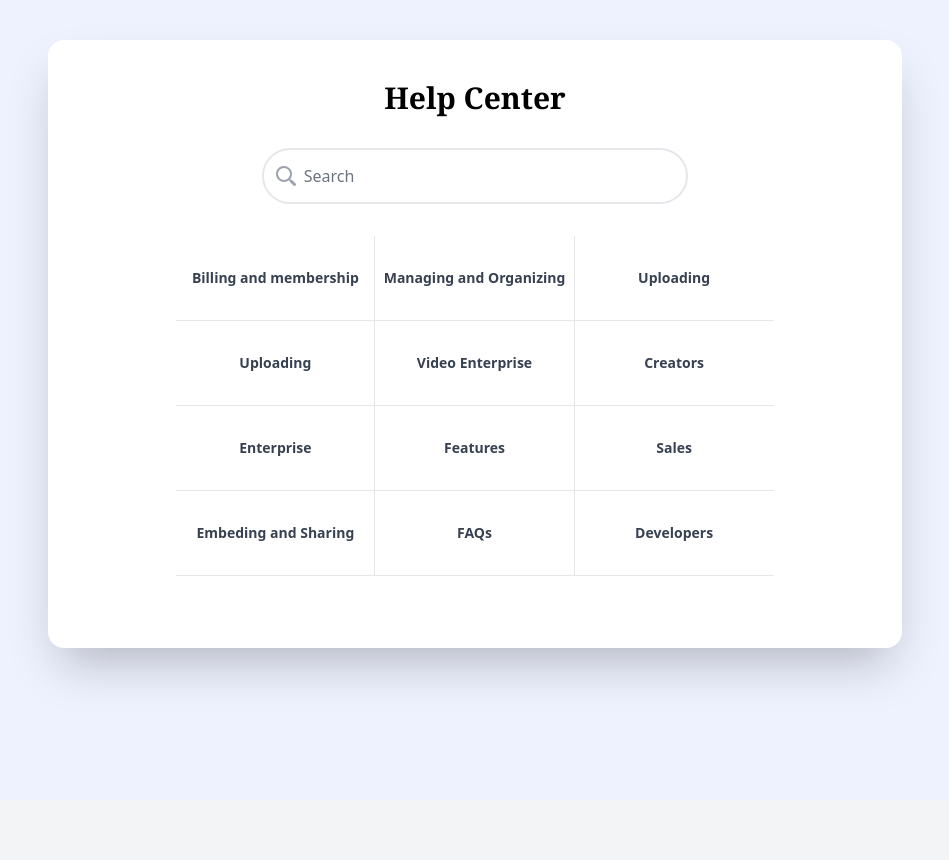
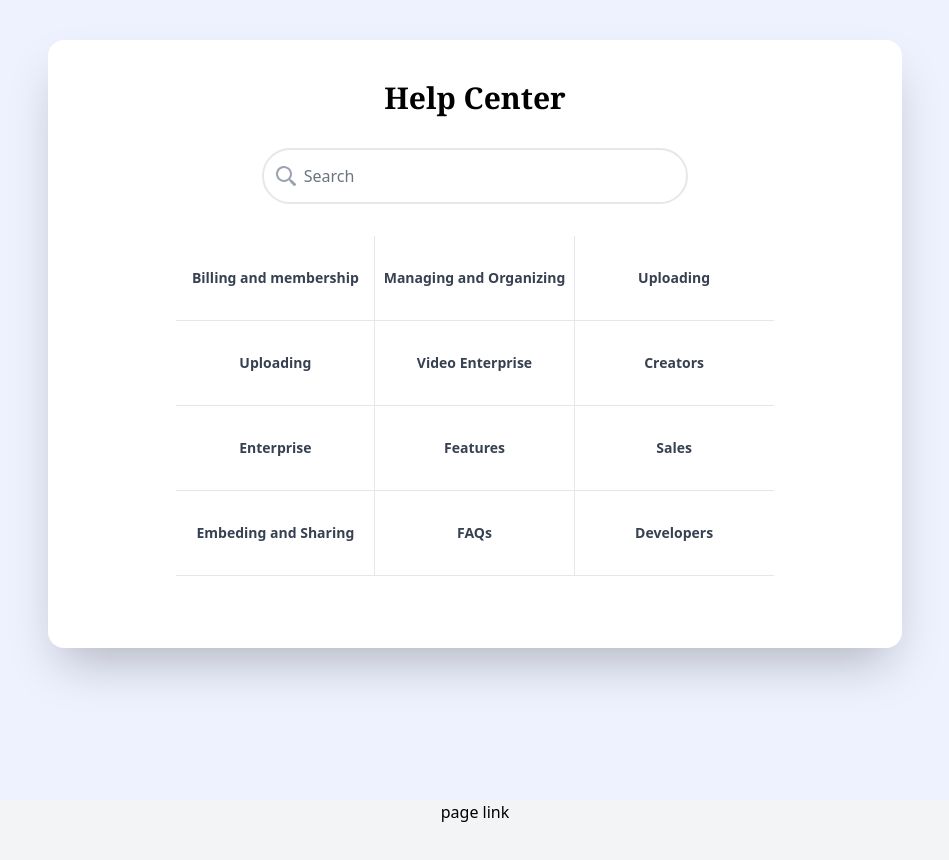
Before and after one commit to nasir-001/100-components, a Vue app: page /layout24 in a window 1280 px wide. Shown: the top 860 px of the page, without its empty margins (165-1114 px from the left). Before the commit the page ends 800 px from the top, so only its background shows below. Built offline with nearby package versions, Linux system fonts and the light colour scheme; the HTML template or start-up script is replaced by a standard one.

Commit message:
add page link to the component

```diff
--- a/src/views/Layout24.vue
+++ b/src/views/Layout24.vue
@@ -58,11 +58,19 @@
       </div>
     </div>
   </div>
+  <page-link>
+    <a href="https://www.uidesigndaily.com/posts/sketch-help-center-support-search-links-day-1255" target="_blank" rel="noopener noreferrer">page link</a>
+  </page-link>
 </template>
 
 <script>
 import { defineComponent } from 'vue';
+import PageLink from '../components/PageLink.vue';
+
 export default defineComponent({
-  name: 'Layout24'
+  name: 'Layout24',
+  components: {
+    PageLink
+  }
 })
 </script>
```
